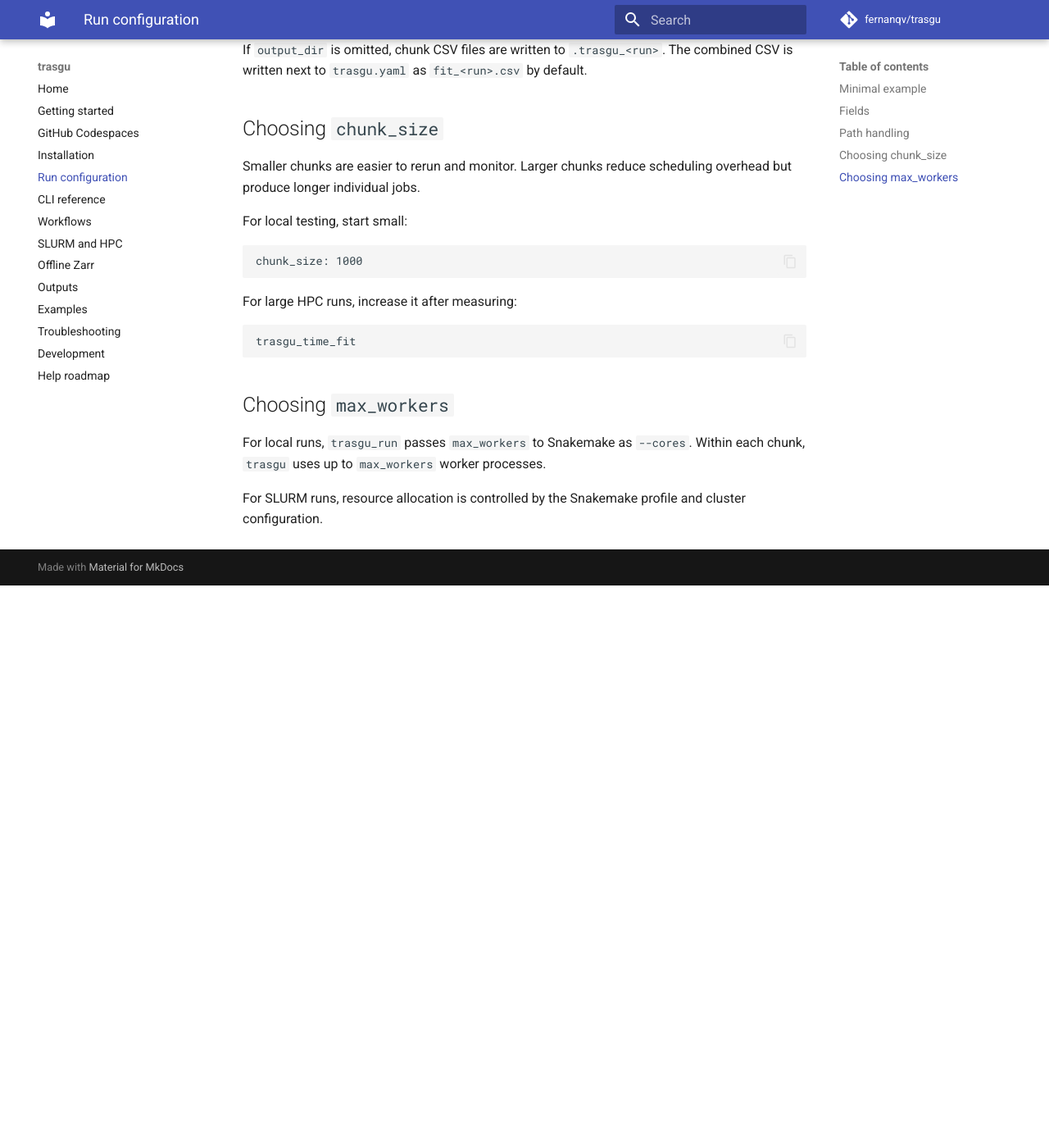
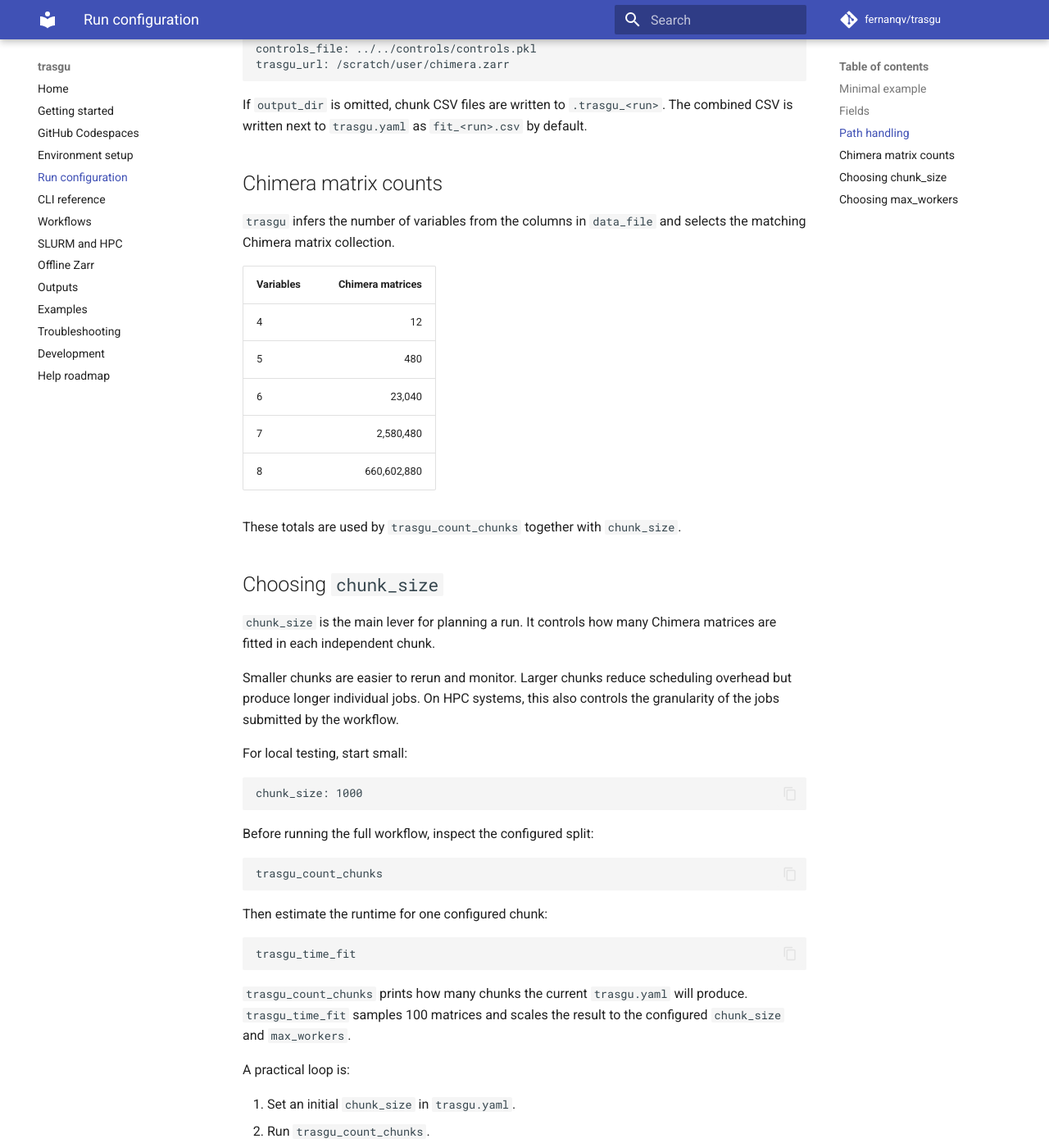
Before and after one commit to fernanqv/trasgu, an MkDocs documentation site: the page built from docs/run-configuration.md, in a window 1280 px wide and 1400 px high, scrolled down 1465 px. Shown: the whole window at 82% size. Built offline with MkDocs 1.6.1 and Material for MkDocs 9.7.7, drawn with Linux system fonts in a browser that asks for light colours; comment, search, counter and statistics services are not loaded; before the commit the page ends 2179 px from its top, so only the background shows below that; some of the changed text lies outside the part shown.

Commit message:
Reorganize doc and add number of matrices

````diff
--- a/docs/run-configuration.md
+++ b/docs/run-configuration.md
@@ -3,6 +3,8 @@
 Each run is configured by a `trasgu.yaml` file in the directory where the command is executed. This directory is the run directory.
 
 Relative paths in `trasgu.yaml` are resolved from the run directory. Absolute paths are used unchanged.
+
+`trasgu` fits a matrix collection by splitting it into chunks. The configuration decides what data to fit, where intermediate chunk outputs go, and how much work each chunk contains.
 
 ## Minimal example
 
@@ -44,9 +46,25 @@ trasgu_url: /scratch/user/chimera.zarr
 If `output_dir` is omitted, chunk CSV files are written to `.trasgu_<run>`.
 The combined CSV is written next to `trasgu.yaml` as `fit_<run>.csv` by default.
 
+## Chimera matrix counts
+
+`trasgu` infers the number of variables from the columns in `data_file` and selects the matching Chimera matrix collection.
+
+| Variables | Chimera matrices |
+| --- | ---: |
+| 4 | 12 |
+| 5 | 480 |
+| 6 | 23,040 |
+| 7 | 2,580,480 |
+| 8 | 660,602,880 |
+
+These totals are used by `trasgu_count_chunks` together with `chunk_size`.
+
 ## Choosing `chunk_size`
 
-Smaller chunks are easier to rerun and monitor. Larger chunks reduce scheduling overhead but produce longer individual jobs.
+`chunk_size` is the main lever for planning a run. It controls how many Chimera matrices are fitted in each independent chunk.
+
+Smaller chunks are easier to rerun and monitor. Larger chunks reduce scheduling overhead but produce longer individual jobs. On HPC systems, this also controls the granularity of the jobs submitted by the workflow.
 
 For local testing, start small:
 
@@ -54,11 +72,26 @@ For local testing, start small:
 chunk_size: 1000
 ```
 
-For large HPC runs, increase it after measuring:
+Before running the full workflow, inspect the configured split:
+
+```bash
+trasgu_count_chunks
+```
+
+Then estimate the runtime for one configured chunk:
 
 ```bash
 trasgu_time_fit
 ```
+
+`trasgu_count_chunks` prints how many chunks the current `trasgu.yaml` will produce. `trasgu_time_fit` samples 100 matrices and scales the result to the configured `chunk_size` and `max_workers`.
+
+A practical loop is:
+
+1. Set an initial `chunk_size` in `trasgu.yaml`.
+2. Run `trasgu_count_chunks`.
+3. Run `trasgu_time_fit`.
+4. Adjust `chunk_size` until the number of chunks and estimated time per chunk fit your local or HPC constraints.
 
 ## Choosing `max_workers`
 
--- a/mkdocs.yml
+++ b/mkdocs.yml
@@ -15,7 +15,7 @@ nav:
   - Home: index.md
   - Getting started: getting-started.md
   - GitHub Codespaces: codespaces.md
-  - Installation: installation.md
+  - Environment setup: installation.md
   - Run configuration: run-configuration.md
   - CLI reference: cli-reference.md
   - Workflows: workflows.md
````
Also changed, not shown: docs/getting-started.md (+24 -2 lines), docs/index.md (+7 -4 lines), docs/installation.md (+1 -1 lines).
